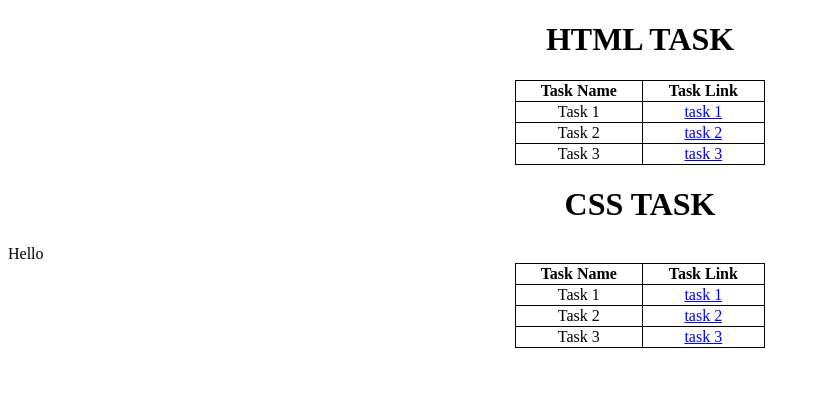
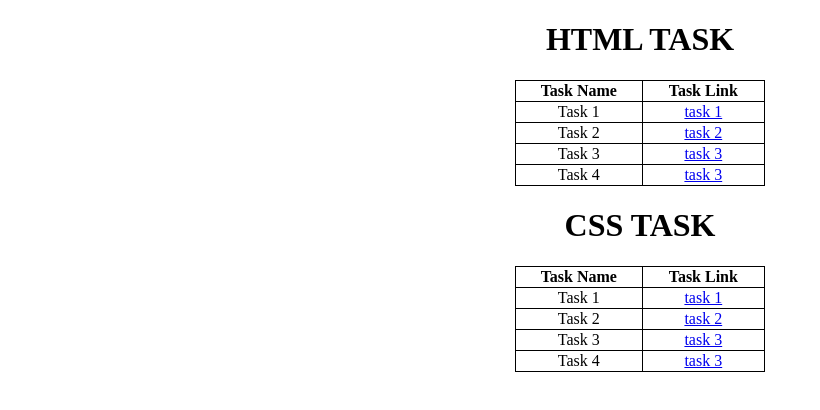
Before and after one commit to richieArnold/task123, a plain HTML site: page index.html in a window 1280 px wide. Shown: the whole page, without its empty margins (0-820 px from the left). Drawn offline with Linux system fonts and the light colour scheme.

Commit message:
Add files via upload

```diff
--- a/index.html
+++ b/index.html
@@ -42,6 +42,10 @@
         <td>Task 3</td>
         <td><a href="Task3.html">task 3</a></td>
       </tr>
+      <tr>
+        <td>Task 4</td>
+        <td><a href="Task4.html">task 3</a></td>
+      </tr>
     </table>
     <h1>CSS TASK</h1>
     <table>
@@ -62,7 +66,8 @@
         <td><a href="Task3.html">task 3</a></td>
       </tr>
       <tr>
-        Hello
+        <td>Task 4</td>
+        <td><a href="Task4.html">task 3</a></td>
       </tr>
     </table>
   </body>
```
Also changed, not shown: Task4.html (added, +11 -0 lines).
